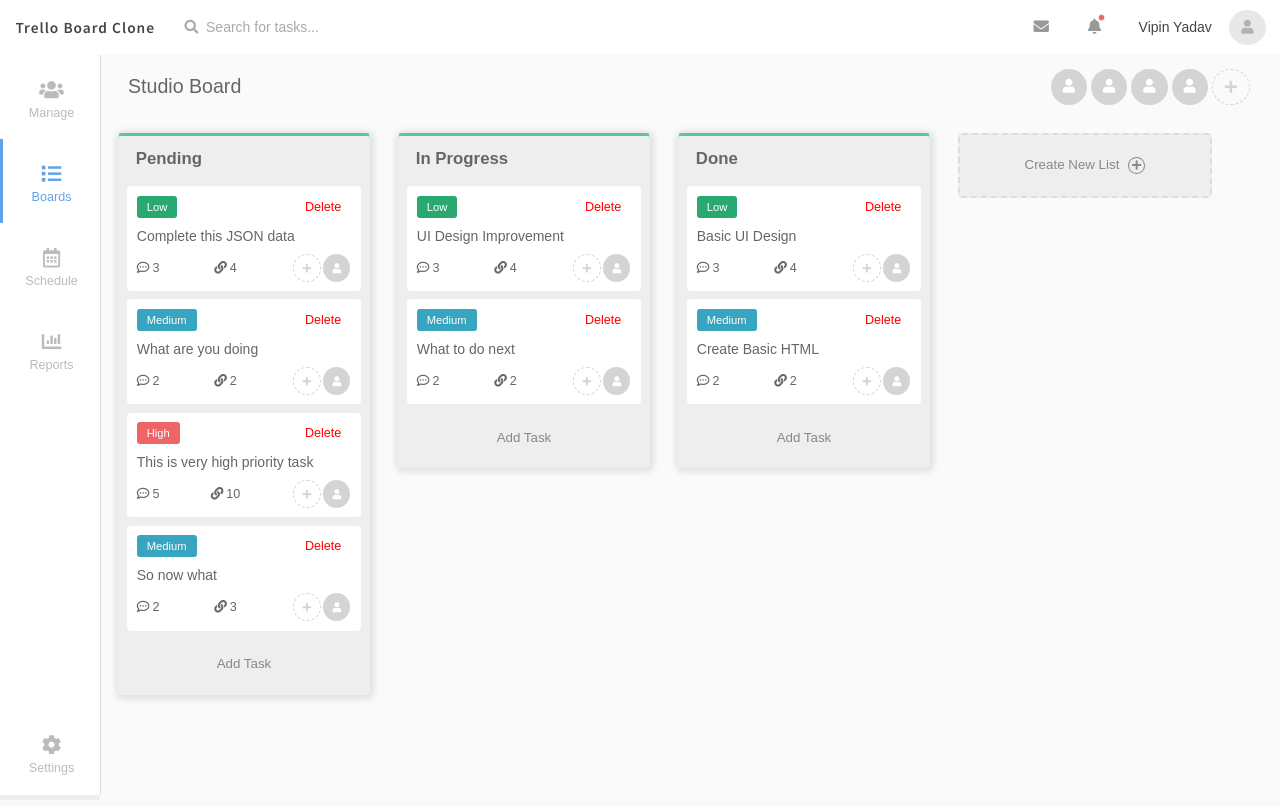
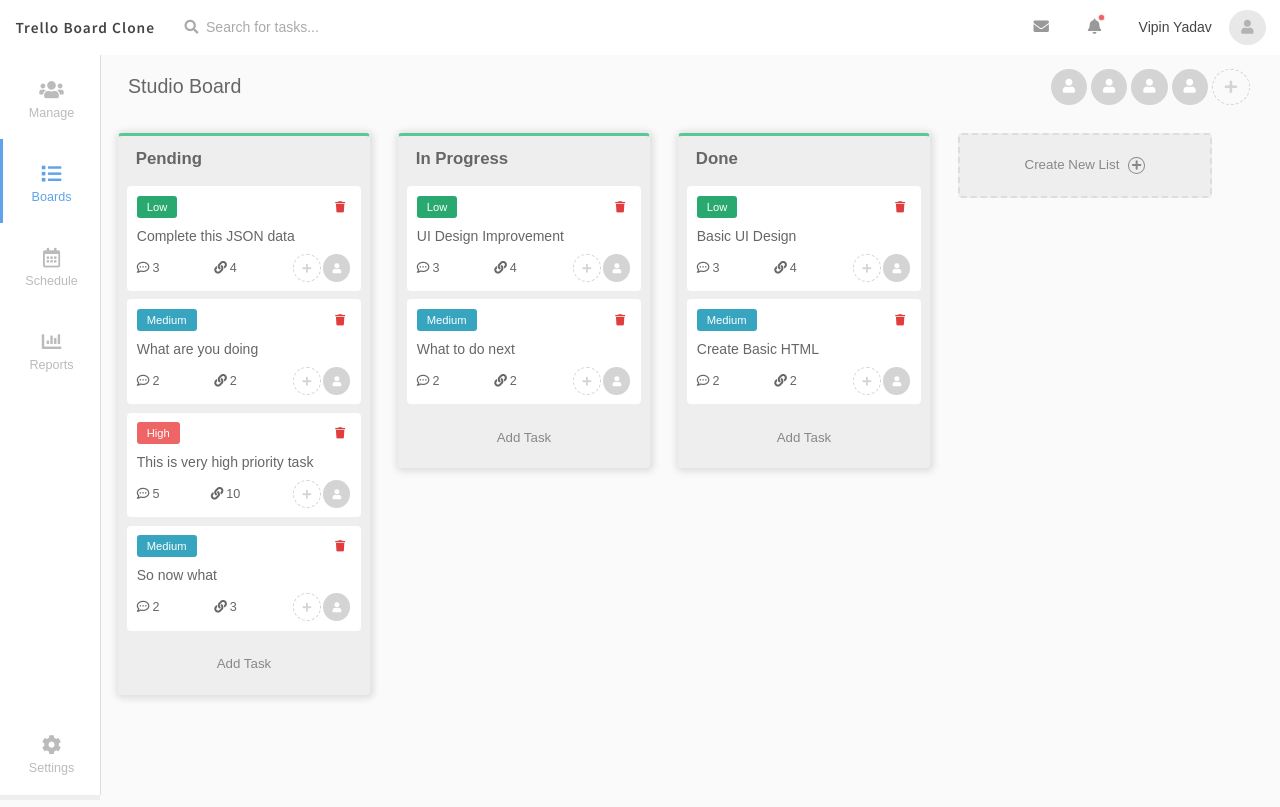
Before and after one commit to imvpn22/trello-board-clone, a plain HTML site: page index.html in a window 1280 px wide. Drawn offline with Linux system fonts and the light colour scheme.

Commit message:
minor fix

```diff
--- a/assets/css/index.css
+++ b/assets/css/index.css
@@ -234,19 +234,21 @@ body {
 	border-color: #ddd;
 }
 .task-delete-btn {
-	color: red;
+	color: #e03e3e;
     position: absolute;
-    right: .5em;
-    background: none;
+    right: .4em;
+    top: .4em;
     border: none;
     outline: none;
     cursor: pointer;
-    padding: 4px 12px;
-    border-radius: 4px;
-    font-size: .9em;
+    padding: 9px 10px;
+    border-radius: 50%;
+    font-size: .8em;
+    background: none;
+    transition: all .2s ease-in-out;
 }
 .task-delete-btn:hover {
-    background: #eee;
+    background: #ffbfbf;
 }
 .task-priority {
 	font-size: .8em;
--- a/assets/js/main.js
+++ b/assets/js/main.js
@@ -76,8 +76,8 @@ const createTask = (task, taskListCard) => {
         taskCard.addEventListener('dragend', (ev) => dragEnd(ev));
 
         const taskDeleteBtn = document.createElement('button');
-        taskDeleteBtn.className = 'task-delete-btn';
-        taskDeleteBtn.innerHTML = 'Delete';
+        taskDeleteBtn.title = 'Delete this task';
+        taskDeleteBtn.classList.add('task-delete-btn', 'fas', 'fa-trash');
 
         taskDeleteBtn.addEventListener('click', ev => removeTaskFromList(ev) );
         taskCard.appendChild(taskDeleteBtn);
```
